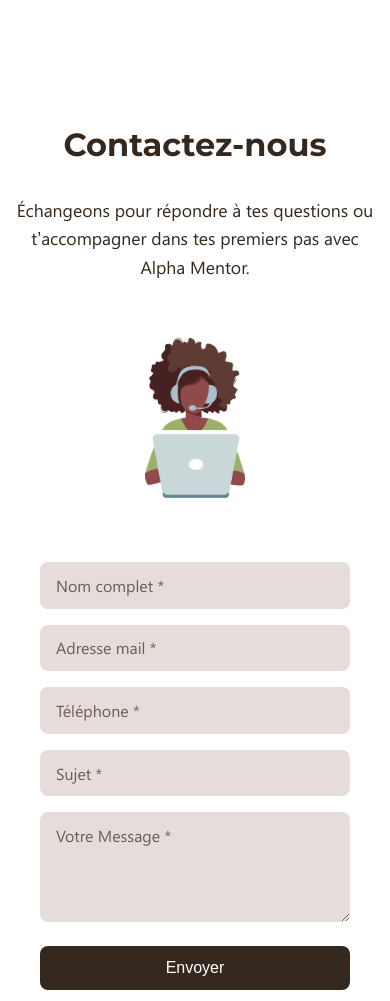
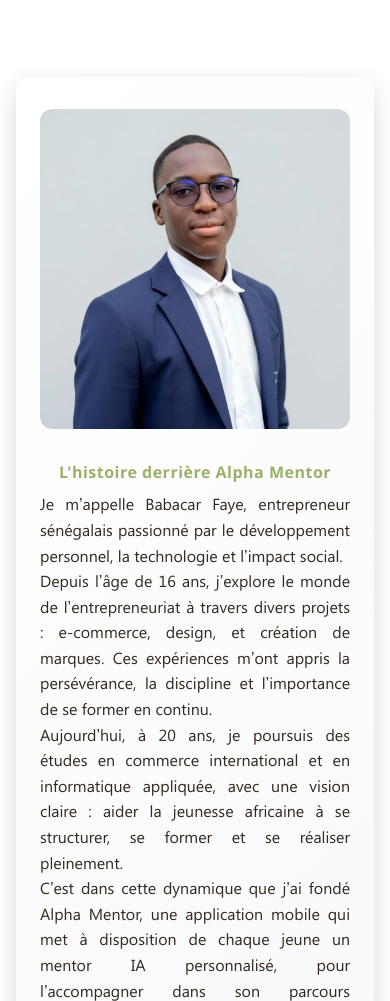
Before and after one commit to Teranga-AI-Project/alpha-mentor-website, a plain HTML site: page index.html in a window 390 px wide. Shown: the part 4973-5974 px from the top of the page. Drawn offline with nearby package versions, Linux system fonts and the light colour scheme.

Commit message:
ajout de la section de présentation

```diff
--- a/css/style.css
+++ b/css/style.css
@@ -527,6 +527,79 @@ a {
 
 }
 
+/* =================== PRESENTATION SECTION ================== */
+.presentation-section {
+    padding: 4rem;
+    display: flex;
+    justify-content: center;
+    align-items: center;
+    width: 100%;
+}
+
+.presentation-section .container {
+    max-width: var(--max-width);
+    width: 100%;
+    margin: 0 auto;
+    display: flex;
+    flex-direction: column;
+    gap: 4rem;
+}
+
+.presentation-grid {
+    background: linear-gradient(135deg, #ffffff, #f8f9fa);
+    border-radius: 16px;
+    box-shadow: 0 8px 24px rgba(0, 0, 0, 0.15);
+    padding: 3rem;
+    transition: transform var(--transition-speed) ease;
+    display: grid;
+    grid-template-columns: 1fr 1fr;
+    gap: 3rem;
+    align-items: center;
+    min-height: 520px;
+    overflow: hidden;
+    position: relative;
+}
+
+.presentation-grid:hover {
+    transform: translateY(-5px);
+}
+
+.presentation-image {
+    position: relative;
+    display: flex;
+    justify-content: center;
+    align-items: center;
+    height: 520px;
+    overflow: hidden;
+    border-radius: 12px;
+}
+
+.presentation-image img {
+    width: 100%;
+    height: 100%;
+    object-fit: cover;
+    object-position: center;
+}
+
+.presentation-content {
+    text-align: left;
+}
+
+.presentation-subtitle {
+    color: var(--secondary-color);
+    font-size: 18px;
+    font-weight: 600;
+    letter-spacing: 0.5px;
+    margin-bottom: 1rem;
+}
+
+.presentation-description {
+    font-size: 18px;
+    color: var(--primary-color);
+    line-height: 1.7;
+    text-align: justify;
+}
+
 /* ===================CONTACT SECTION================== */
 
 .contact-section {
@@ -1049,6 +1122,26 @@ a {
         order: 2;
     }
 
+    .presentation-grid {
+        grid-template-columns: 1fr;
+        text-align: center;
+        padding: 2rem;
+    }
+
+    .presentation-content {
+        order: 2;
+    }
+
+    .presentation-image {
+        order: 1;
+        max-width: 100%;
+        height: auto;
+    }
+
+    .presentation-description {
+        text-align: left;
+    }
+
     .contact-grid {
         grid-template-columns: 1fr;
         gap: 1.5rem;
@@ -1211,6 +1304,50 @@ a {
         max-width: 300px;
     }
 
+    .presentation-section {
+        padding: 2rem 0;
+    }
+
+    .presentation-grid {
+        grid-template-columns: 1fr;
+        gap: 2rem;
+        padding: 2rem 1.5rem;
+        min-height: auto;
+        text-align: center;
+    }
+
+    .presentation-content {
+        order: 2;
+        text-align: left;
+    }
+
+    .presentation-subtitle {
+        font-size: 16px;
+        text-align: center;
+        margin-bottom: 0.5rem;
+    }
+
+    .presentation-description {
+        font-size: 16px;
+        line-height: 1.6;
+        text-align: justify;
+    }
+
+    .presentation-image {
+        order: 1;
+        height: 320px;
+        border-radius: 12px;
+        overflow: hidden;
+    }
+
+    .presentation-image img {
+        width: 100%;
+        height: 100%;
+        object-fit: cover;
+        object-position: center;
+        border-radius: 12px;
+    }
+
     .contact-section {
         padding: 3rem 0;
     }
--- a/index.html
+++ b/index.html
@@ -180,6 +180,50 @@
 
         </section>
 
+        <!-- =================== PRESENTATION SECTION ================== -->
+        <section class="presentation-section" id="presentation">
+            <div class="container">
+
+                <div class="presentation-grid">
+                    <div class="presentation-content">
+                        <p class="presentation-subtitle">L'histoire derrière Alpha Mentor</p>
+                        <p class="presentation-description">
+                            Je m’appelle Babacar Faye, entrepreneur sénégalais passionné par le développement personnel,
+                            la technologie et l’impact
+                            social.
+                        <p class="presentation-description">
+                            Depuis l’âge de 16 ans, j’explore le monde de l’entrepreneuriat à travers divers projets :
+                            e-commerce, design, et
+                            création de marques. Ces expériences m’ont appris la persévérance, la discipline et
+                            l’importance de se former en
+                            continu.
+                        </p>
+                        <p class="presentation-description">
+                            Aujourd’hui, à 20 ans, je poursuis des études en commerce international et en informatique
+                            appliquée, avec une vision
+                            claire : aider la jeunesse africaine à se structurer, se former et se réaliser pleinement.
+                        </p>
+                        <p class="presentation-description">
+                            C’est dans cette dynamique que j’ai fondé Alpha Mentor, une application mobile qui met à
+                            disposition de chaque jeune un
+                            mentor IA personnalisé, pour l’accompagner dans son parcours personnel, académique et
+                            professionnel.
+                            Mon ambition est simple : rendre le mentorat accessible à tous et contribuer à bâtir une
+                            génération de jeunes
+                            disciplinés, autonomes et inspirants à travers l’Afrique.
+                        </p>
+                        </p>
+                    </div>
+                    <div class="presentation-image">
+
+                        <img src="images/profil.jpg" alt="Profile">
+                    </div>
+                </div>
+
+
+            </div>
+        </section>
+
         <!-- =================== CONTACT SECTION ================== -->
         <section class="contact-section" id="contact">
             <div class="container">
```
Also changed, not shown: images/profil.jpg (added).
